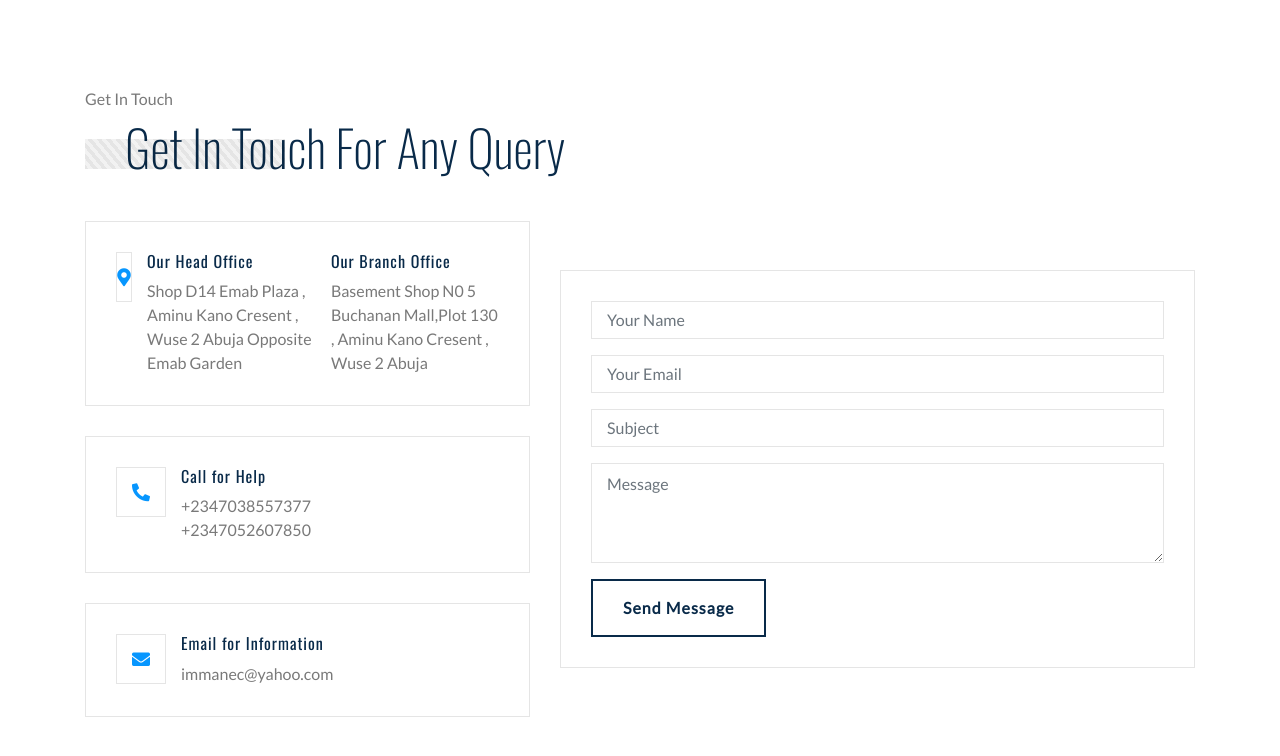
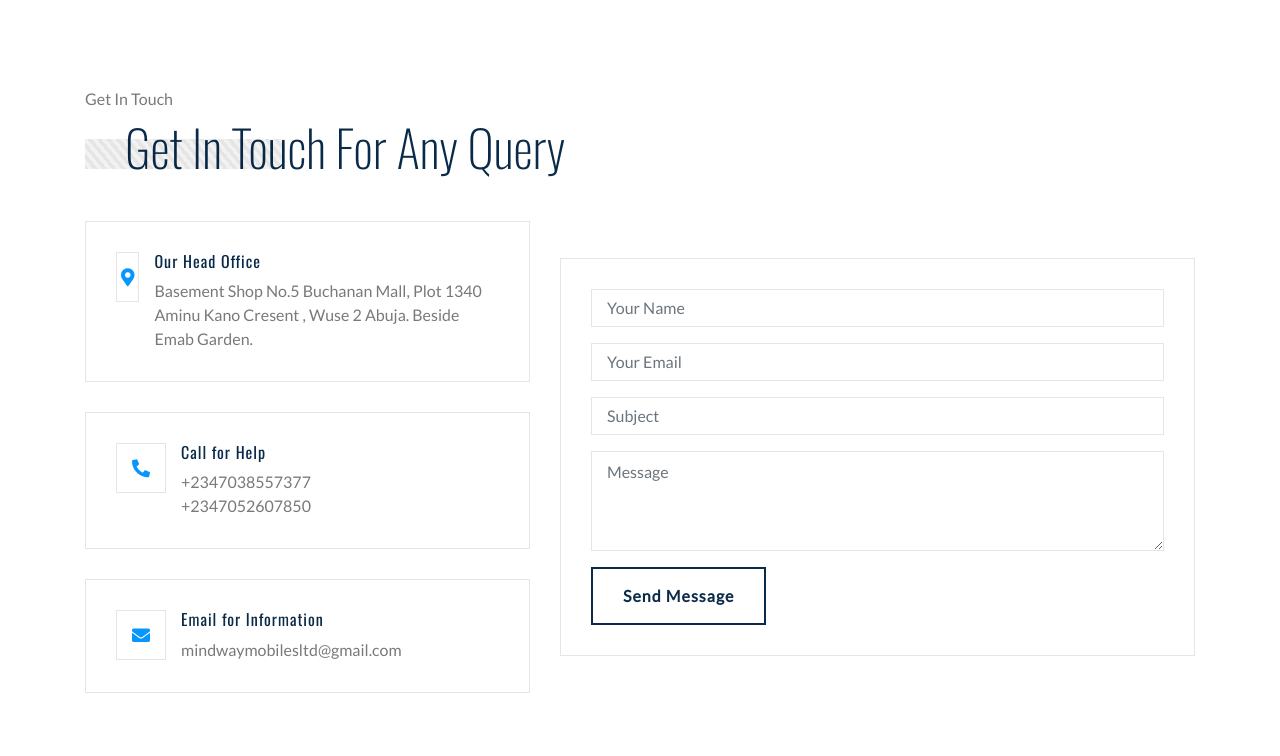
Before and after one commit to Gigx267/MindwayMobiles-Demo-2-, a plain HTML site: page about.html in a window 1280 px wide. Shown: the part 1309-2065 px from the top of the page. Drawn offline with nearby package versions, Linux system fonts and the light colour scheme.

Commit message:
about.html

```diff
--- a/about.html
+++ b/about.html
@@ -194,11 +194,10 @@
                             </div>
                             <div class="contact-text">
                                 <h3>Our Head Office</h3>
-                                <p> Shop D14 Emab Plaza , Aminu Kano Cresent , Wuse 2 Abuja   Opposite Emab Garden  </p>
+                                <p>Basement Shop No.5 Buchanan Mall, Plot 1340 Aminu Kano Cresent , Wuse 2 Abuja. Beside Emab Garden. </p>
                             </div>
                             <div class="contact-text">
-                                <h3>Our Branch  Office</h3>
-                                <p> Basement Shop N0 5 Buchanan Mall,Plot 130 , Aminu Kano Cresent , Wuse 2 Abuja</p>
+
                             </div>
                         </div>
                         <div class="contact-info">
@@ -218,7 +217,7 @@
                             </div>
                             <div class="contact-text">
                                 <h3>Email for Information</h3>
-                                <p> immanec@yahoo.com </p>
+                                <p> mindwaymobilesltd@gmail.com</p>
                             </div>
                         </div>
                     </div>
```
